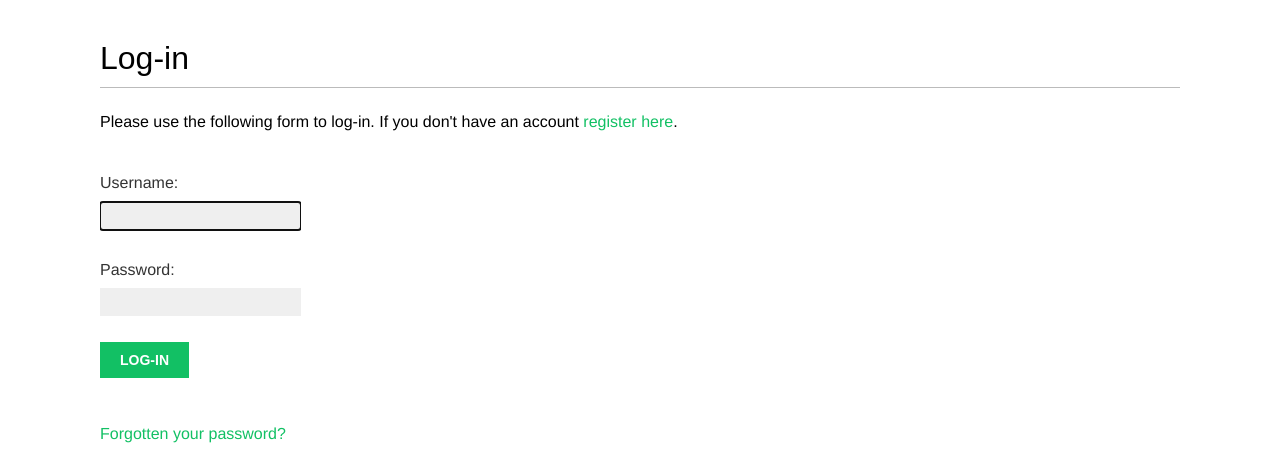
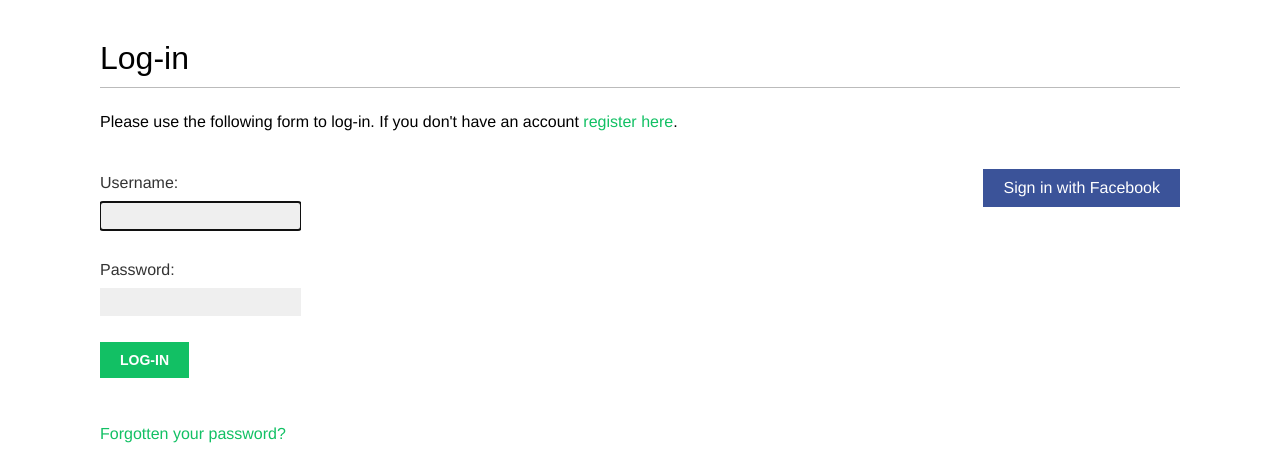
Before and after one commit to Eddy-123/bookmarks, a Django app: page /account/login/ in a window 1280 px wide. Shown: the part 47-510 px from the top of the page. Run offline with Django 4.2, Linux system fonts and the light colour scheme; some web fonts are replaced.

Commit message:
authentication using facebook

```diff
--- a/account/templates/registration/login.html
+++ b/account/templates/registration/login.html
@@ -30,4 +30,13 @@
             </a>
         </p>
     </div>
+    <div class="social">
+        <ul>
+            <li class="facebook">
+                <a href="{% url 'social:begin' 'facebook' %}">
+                    Sign in with Facebook
+                </a>
+            </li>
+        </ul>
+    </div>
 {% endblock  %}
--- a/bookmarks/urls.py
+++ b/bookmarks/urls.py
@@ -21,6 +21,8 @@ from django.conf.urls.static import static
 urlpatterns = [
     path('admin/', admin.site.urls),
     path('account/', include('account.urls')),
+    path('social-auth/',
+         include('social_django.urls', namespace='social')),
 ]
 
 if settings.DEBUG:
```
Also changed, not shown: bookmarks/settings.py (+11 -1 lines), requirements.txt (+19 -1 lines), 1 other file.
